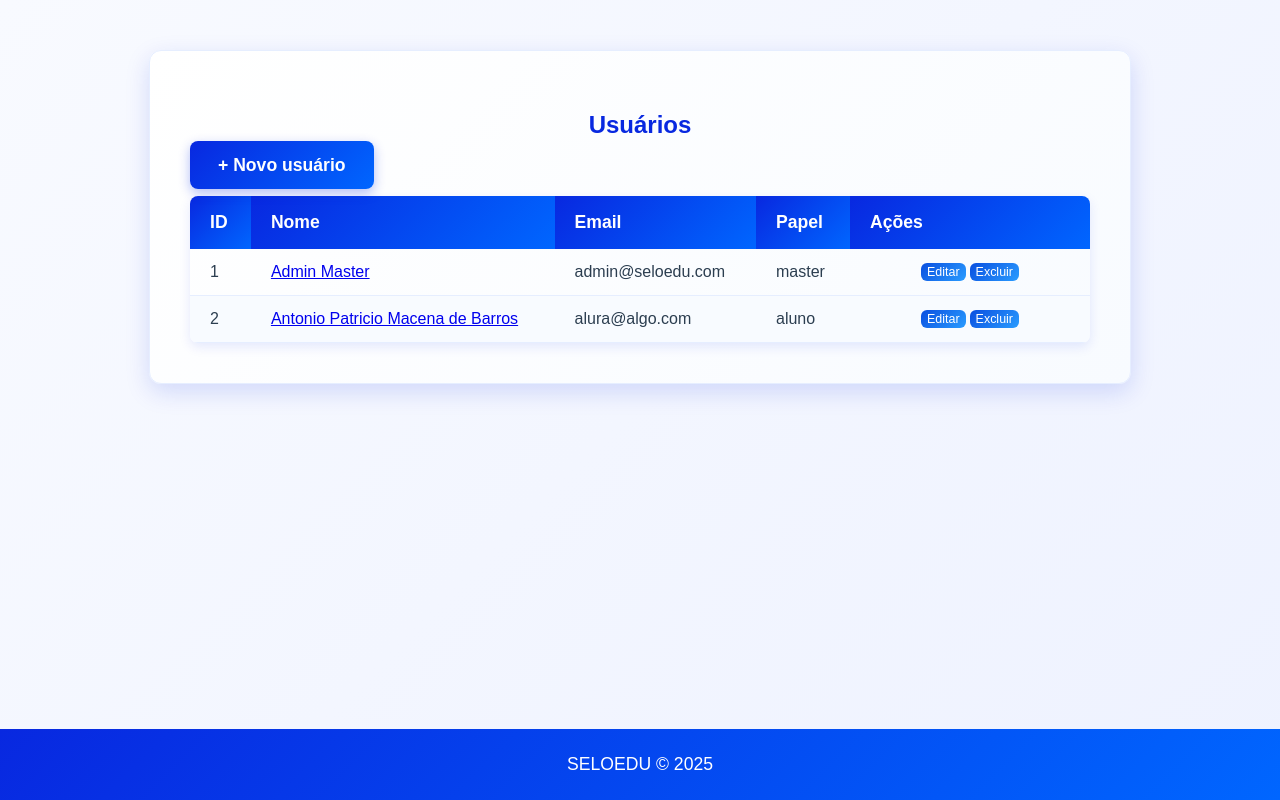
After one commit to DJoaoGVicent/Projeto-Web, a Flask app: page /users/ in a window 1280 px wide. The commit adds this page. Run offline with Flask 3, Linux system fonts and the light colour scheme.

Commit message:
Add .gitignore, restructure user model and routes, and implement user management views. Update app configuration and templates for user CRUD operations.

```diff
--- a/SELOEDU/Static/custom.css
+++ b/SELOEDU/Static/custom.css
@@ -1,3 +1,5 @@
+/* MANTER APENAS UMA CÓPIA DE CADA SEÇÃO */
+
 body {
     font-family: 'Arial', sans-serif;
     background: linear-gradient(135deg, #f8faff 0%, #eef2ff 100%);
@@ -291,3 +293,52 @@ table tr:hover {
     max-width: 600px;
     margin: 0 auto 20px auto;
 }
+
+/* Small button variant for table actions and compact controls */
+.btn-small {
+    padding: 2px 6px;
+    font-size: 0.78em;
+    border-radius: 6px;
+    background: linear-gradient(135deg, #0a4fe0 0%, #2a9cff 100%);
+    color: white;
+    border: none;
+    cursor: pointer;
+    text-decoration: none;
+    display: inline-block;
+    vertical-align: middle;
+}
+
+/* Container to keep action buttons on one line */
+.action-group {
+    display: flex;
+    gap: 4px;
+    align-items: center;
+    justify-content: center;
+}
+
+/* Ensure action cells don't wrap their contents */
+table td.actions {
+    white-space: nowrap;
+    width: 200px;
+}
+
+/* Ensure button-home and small buttons don't show underline */
+.button-home, .btn-small, .no-underline {
+    text-decoration: none;
+}
+
+/* Centered header for Users pages */
+.users-header {
+    text-align: center;
+    color: #0828e0;
+    margin-bottom: 16px;
+    font-weight: 700;
+}
+
+/* Center action buttons in forms */
+.form-actions {
+    display: flex;
+    gap: 10px;
+    justify-content: center;
+    margin-top: 16px;
+}
--- a/SELOEDU/app.py
+++ b/SELOEDU/app.py
@@ -1,22 +1,20 @@
 from flask import Flask, render_template
-from routes.user import user_bp
+from routes.users import user_bp
 from routes.auth import auth_bp
-from models.extensions import db, login_manager
-from models.user import User
-import os
+from extensions import db, login_manager
+from models.users import User
+from config import DevelopmentConfig
 
 
 app = Flask(__name__)
-app.config['SECRET_KEY'] = os.environ.get('FLASK_SECRET', 'dev-secret')
-app.config['SQLALCHEMY_DATABASE_URI'] = 'sqlite:///seloedu.db'
-app.config['SQLALCHEMY_TRACK_MODIFICATIONS'] = False
-
+app.config.from_object(DevelopmentConfig)
 
 db.init_app(app)
 login_manager.init_app(app)
 
 # blueprints
-app.register_blueprint(user_bp, url_prefix='/user')
+# register users under /users
+app.register_blueprint(user_bp, url_prefix='/users')
 app.register_blueprint(auth_bp, url_prefix='/auth')
 
 
@@ -24,7 +22,7 @@ app.register_blueprint(auth_bp, url_prefix='/auth')
 def welcome():
     return render_template('home.html')
 
-#Criar master para a database
+
 with app.app_context():
     db.create_all()
     if not User.query.filter_by(email='admin@seloedu.com').first():
@@ -39,4 +37,4 @@ with app.app_context():
 
 
 if __name__ == '__main__':
-    app.run(debug=True)
+    app.run(debug=app.config.get('DEBUG', False))
--- a/SELOEDU/models/user.py
+++ b/SELOEDU/models/users.py
@@ -1,6 +1,6 @@
 from werkzeug.security import generate_password_hash, check_password_hash
 from flask_login import UserMixin
-from models.extensions import db, login_manager
+from extensions import db, login_manager
 
 
 class User(UserMixin, db.Model):
@@ -10,6 +10,7 @@ class User(UserMixin, db.Model):
 	email = db.Column(db.String(150), unique=True, nullable=False)
 	password_hash = db.Column(db.String(256), nullable=True)
 	role = db.Column(db.String(50), default='user')
+	ativo = db.Column(db.Boolean, default=True)
 
 	def set_password(self, password: str):
 		self.password_hash = generate_password_hash(password)
@@ -23,6 +24,7 @@ class User(UserMixin, db.Model):
 		return str(self.id)
 
 
+
 @login_manager.user_loader
 def load_user(user_id):
 	try:
--- a/SELOEDU/templates/base.html
+++ b/SELOEDU/templates/base.html
@@ -10,7 +10,7 @@
     <header>
         <nav>
             <a href="{{ url_for('users.dashboard') }}">Dashboard</a> |
-            <a href="{{ url_for('users.users') }}">Usuários</a> |
+            <a href="{{ url_for('users.index') }}">Usuários</a> |
             <a href="{{ url_for('auth.logout') }}">Sair</a>
         </nav>
     </header>
--- /dev/null
+++ b/SELOEDU/templates/users/index.html
@@ -0,0 +1,47 @@
+{% extends "base.html" %}
+
+{% block title %}Usuários - SELOEDU{% endblock %}
+
+{% block content %}
+  <div class="users-container">
+    <h2 class="users-header">Usuários</h2>
+
+    <p><a class="button-home no-underline" href="{{ url_for('users.create') }}">+ Novo usuário</a></p>
+
+    {% if usuarios %}
+      <table>
+        <thead>
+          <tr>
+            <th>ID</th>
+            <th>Nome</th>
+            <th>Email</th>
+            <th>Papel</th>
+            <th>Ações</th>
+          </tr>
+        </thead>
+        <tbody>
+          {% for u in usuarios %}
+            <tr>
+              <td>{{ u.id }}</td>
+              <td><a href="{{ url_for('users.show', user_id=u.id) }}">{{ u.nome }}</a></td>
+              <td>{{ u.email }}</td>
+              <td>{{ u.role }}</td>
+              <td class="actions">
+                <div class="action-group">
+                  <form action="{{ url_for('users.edit', user_id=u.id) }}" method="get" style="margin:0;display:inline-flex;">
+                    <button type="submit" class="btn-small">Editar</button>
+                  </form>
+                  <form action="{{ url_for('users.delete', user_id=u.id) }}" method="post" style="margin:0;display:inline-flex;">
+                    <button type="submit" class="btn-small">Excluir</button>
+                  </form>
+                </div>
+              </td>
+            </tr>
+          {% endfor %}
+        </tbody>
+      </table>
+    {% else %}
+      <p>Nenhum usuário cadastrado.</p>
+    {% endif %}
+  </div>
+{% endblock %}
--- a/SELOEDU/views/auth.py
+++ b/SELOEDU/views/auth.py
@@ -1,7 +1,7 @@
 from flask import render_template, request, redirect, url_for, flash
 from flask_login import login_user, logout_user
-from models.user import User
-from models.extensions import db
+from models.users import User
+from extensions import db
 
 
 def login():
--- a/SELOEDU/views/users.py
+++ b/SELOEDU/views/users.py
@@ -1,16 +1,111 @@
-from flask import render_template
-from models.user import User
+from flask import render_template, request, redirect, url_for, flash, jsonify
+from models.users import User
+from extensions import db
 
 
 def dashboard():
     return render_template('dashboard.html')
 
-def users():
-    try:
-        usuarios = User.query.all()
-    except Exception:
-        usuarios = []
-    return render_template('users.html', usuarios=usuarios)
 
 def settings():
     return render_template('dashboard.html')  # temporario
+
+class UserView:
+    def list_users(self):
+        """Listar todos os usuários"""
+        try:
+            users = User.query.filter_by(ativo=True).all()
+            # templates expect the variable name 'usuarios'
+            return render_template('users/index.html', usuarios=users)
+        except Exception as e:
+            flash(f'Erro ao carregar usuários: {str(e)}', 'error')
+            return render_template('users/index.html', usuarios=[])
+
+    def create_user(self):
+        """Criar novo usuário"""
+        if request.method == 'POST':
+            try:
+                nome = request.form.get('nome')
+                email = request.form.get('email')
+                password = request.form.get('password')
+                # use the Portuguese default role used in templates
+                role = request.form.get('role', 'aluno')
+
+                # Validar dados
+                if not nome or not email:
+                    flash('Nome e email são obrigatórios', 'error')
+                    # pass form data back so template can pre-fill fields
+                    return render_template('users/form.html', form_data=request.form)
+
+                # Verificar se email já existe
+                if User.query.filter_by(email=email).first():
+                    flash('Email já cadastrado', 'error')
+                    return render_template('users/form.html', form_data=request.form)
+
+                # Criar usuário
+                user = User(
+                    nome=nome,
+                    email=email,
+                    role=role
+                )
+                if password:
+                    user.set_password(password)
+
+                db.session.add(user)
+                db.session.commit()
+
+                flash('Usuário criado com sucesso!', 'success')
+                return redirect(url_for('users.index'))
+
+            except Exception as e:
+                db.session.rollback()
+                flash(f'Erro ao criar usuário: {str(e)}', 'error')
+                return render_template('users/form.html', form_data=request.form)
+
+        return render_template('users/form.html')
+
+    def view_user(self, user_id):
+        """Visualizar usuário específico"""
+        try:
+            user = User.query.get_or_404(user_id)
+            return render_template('users/show.html', user=user)
+        except Exception as e:
+            flash(f'Erro ao carregar usuário: {str(e)}', 'error')
+            return redirect(url_for('users.index'))
+
+    def edit_user(self, user_id):
+        """Editar usuário"""
+        user = User.query.get_or_404(user_id)
+
+        if request.method == 'POST':
+            try:
+                user.nome = request.form.get('nome', user.nome)
+                user.email = request.form.get('email', user.email)
+                user.role = request.form.get('role', user.role)
+
+                password = request.form.get('password')
+                if password:
+                    user.set_password(password)
+
+                db.session.commit()
+                flash('Usuário atualizado com sucesso!', 'success')
+                return redirect(url_for('users.show', user_id=user.id))
+
+            except Exception as e:
+                db.session.rollback()
+                flash(f'Erro ao atualizar usuário: {str(e)}', 'error')
+
+        return render_template('users/form.html', user=user)
+
+    def delete_user(self, user_id):
+        """Excluir usuário (soft delete)"""
+        try:
+            user = User.query.get_or_404(user_id)
+            user.ativo = False
+            db.session.commit()
+            flash('Usuário excluído com sucesso!', 'success')
+        except Exception as e:
+            db.session.rollback()
+            flash(f'Erro ao excluir usuário: {str(e)}', 'error')
+
+        return redirect(url_for('users.index'))
```
Also changed, not shown: SELOEDU/config.py (added, +11 -0 lines), SELOEDU/routes/user.py (deleted, +0 -35 lines), SELOEDU/routes/users.py (added, +27 -0 lines), SELOEDU/templates/users.html (deleted, +0 -27 lines), SELOEDU/templates/users/form.html (added, +45 -0 lines), SELOEDU/templates/users/show.html (added, +22 -0 lines), SELOEDU/extensions.py (renamed from SELOEDU/models/extensions.py), SELOEDU/instance/seloedu.db, SELOEDU/readme.md, 1 other file.
